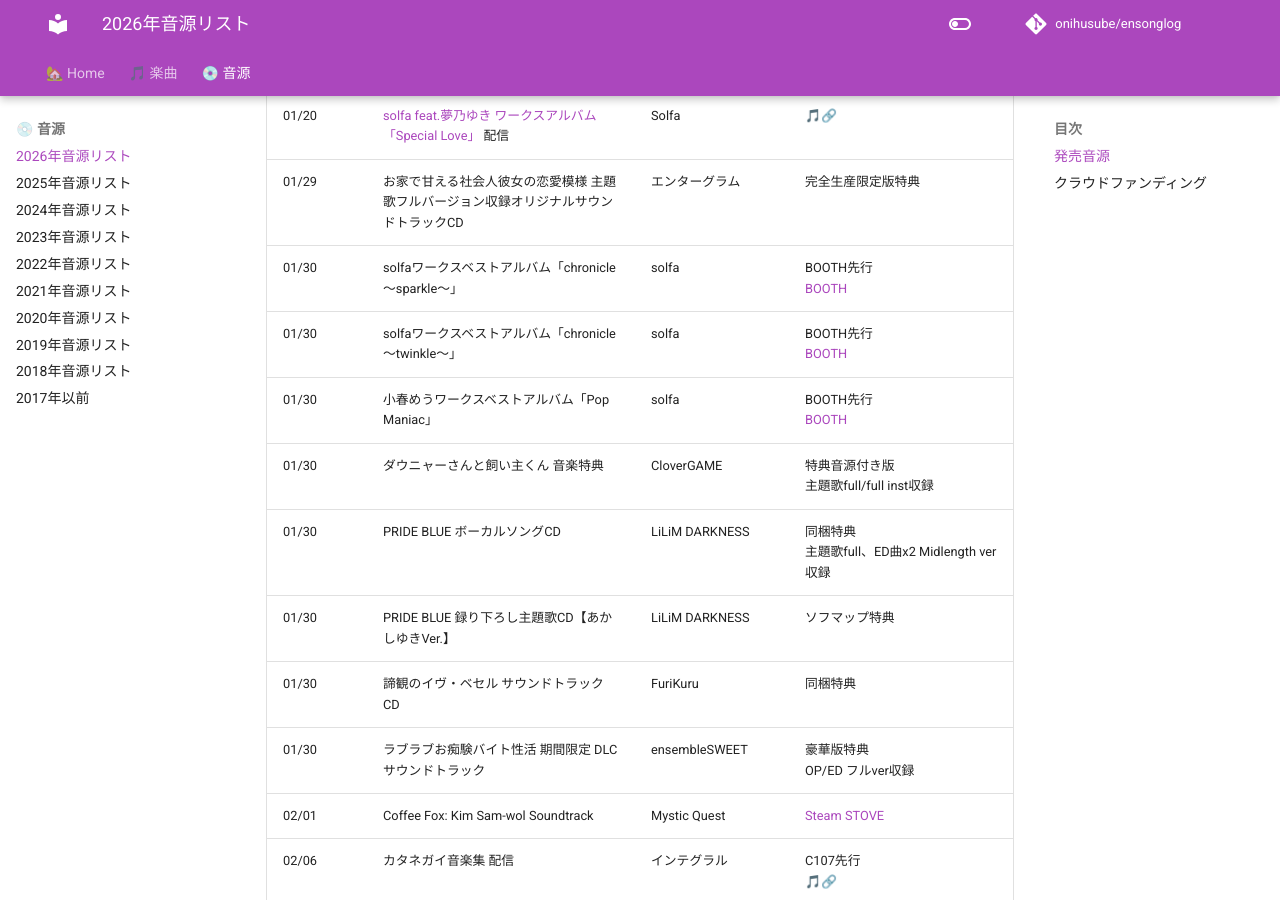
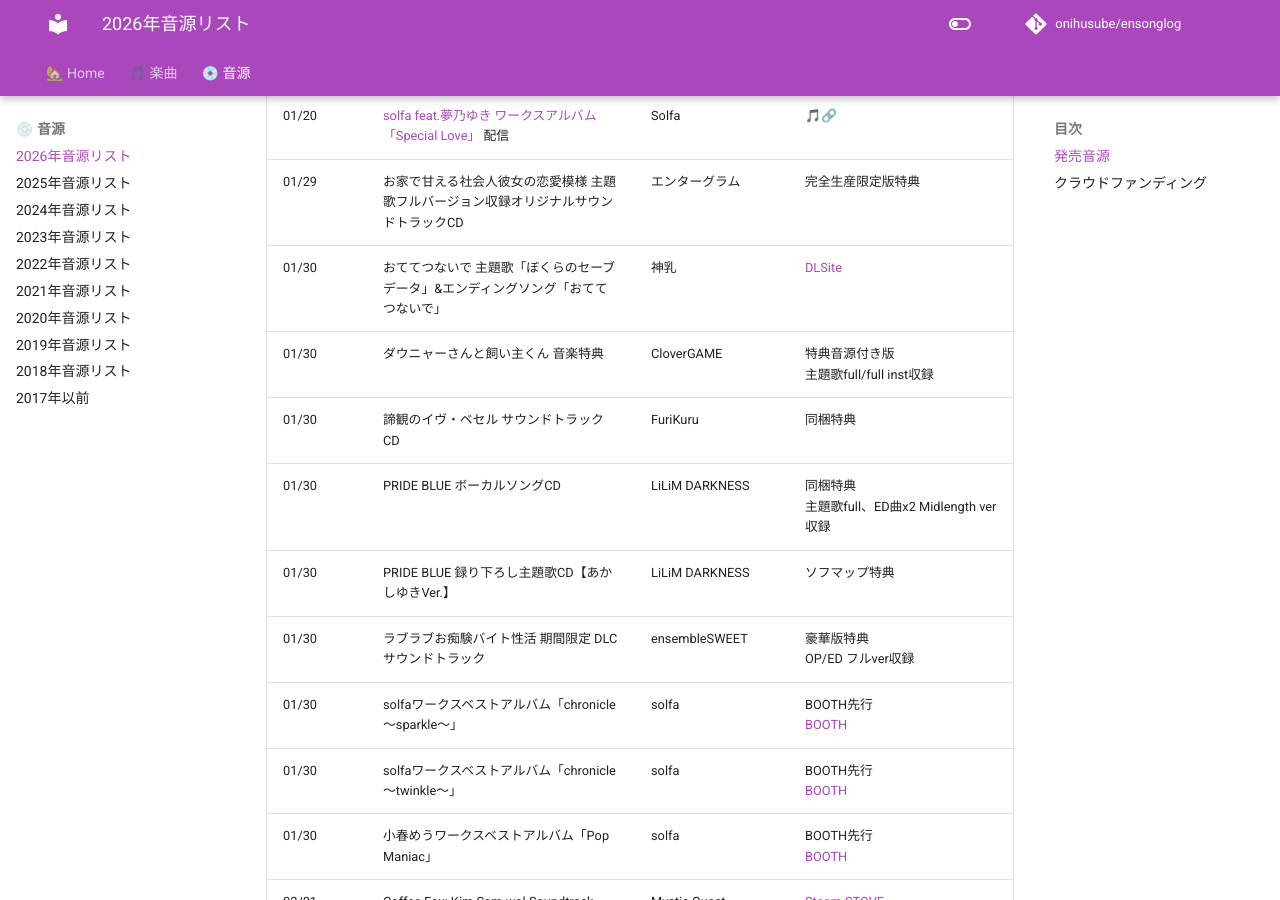
Before and after one commit to onihusube/ensonglog, an MkDocs documentation site: the page built from docs/2026/音源.md, in a window 1280 px wide and 900 px high, scrolled down 602 px. Built offline with MkDocs 1.6.1 and Material for MkDocs 9.7.7, drawn with Linux system fonts in a browser that asks for light colours; comment, search, counter and statistics services are not loaded.

Commit message:
おててつないで 追加

```diff
--- a/docs/2026/音源.md
+++ b/docs/2026/音源.md
@@ -16,14 +16,15 @@ search:
 | 01/19 | 终曲。 Soundtrack | AozoraSoftware | [Steam](https://store.steampowered.com/app/4324170/_Soundtrack/) |
 | 01/20 | [solfa feat.夢乃ゆき ワークスアルバム「Special Love」](../2024/音源個別/Special%20Love.md) 配信 | Solfa | [🎵🔗](https://linkco.re/S9yMNSE7) |
 | 01/29 | お家で甘える社会人彼女の恋愛模様 主題歌フルバージョン収録オリジナルサウンドトラックCD | エンターグラム | 完全生産限定版特典 |
+| 01/30 | おててつないで 主題歌「ぼくらのセーブデータ」&エンディングソング「おててつないで」 | 神乳 | [DLSite](https://www.dlsite.com/home/work/=/product_id/RJ01557332.html) |
+| 01/30 | ダウニャーさんと飼い主くん 音楽特典 | CloverGAME | 特典音源付き版 </br> 主題歌full/full inst収録 |
+| 01/30 | 諦観のイヴ・ベセル サウンドトラックCD | FuriKuru | 同梱特典 |
+| 01/30 | PRIDE BLUE ボーカルソングCD | LiLiM DARKNESS | 同梱特典 </br> 主題歌full、ED曲x2 Midlength ver 収録 |
+| 01/30 | PRIDE BLUE 録り下ろし主題歌CD【あかしゆきVer.】 | LiLiM DARKNESS | ソフマップ特典 |
+| 01/30 | ラブラブお痴験バイト性活 期間限定 DLCサウンドトラック | ensembleSWEET | 豪華版特典 </br> OP/ED フルver収録 |
 | 01/30 | solfaワークスベストアルバム「chronicle ～sparkle～」 | solfa | BOOTH先行 </br> [BOOTH](https://madaranosora.booth.pm/items/7792084) |
 | 01/30 | solfaワークスベストアルバム「chronicle ～twinkle～」 | solfa | BOOTH先行 </br> [BOOTH](https://madaranosora.booth.pm/items/7793710) |
 | 01/30 | 小春めうワークスベストアルバム「Pop Maniac」 | solfa | BOOTH先行 </br> [BOOTH](https://madaranosora.booth.pm/items/7793866) |
-| 01/30 | ダウニャーさんと飼い主くん 音楽特典 | CloverGAME | 特典音源付き版 </br> 主題歌full/full inst収録 |
-| 01/30 | PRIDE BLUE ボーカルソングCD | LiLiM DARKNESS | 同梱特典 </br> 主題歌full、ED曲x2 Midlength ver 収録 |
-| 01/30 | PRIDE BLUE 録り下ろし主題歌CD【あかしゆきVer.】 | LiLiM DARKNESS | ソフマップ特典 |
-| 01/30 | 諦観のイヴ・ベセル サウンドトラックCD | FuriKuru | 同梱特典 |
-| 01/30 | ラブラブお痴験バイト性活 期間限定 DLCサウンドトラック | ensembleSWEET | 豪華版特典 </br> OP/ED フルver収録 |
 | 02/01 | Coffee Fox: Kim Sam-wol Soundtrack | Mystic Quest | [Steam](https://store.steampowered.com/app/4334370/Coffee_Fox_Kim_Samwol_Soundtrack/) [STOVE](https://store.onstove.com/ko/games/103883) |
 | 02/06 | カタネガイ音楽集 配信 | インテグラル | C107先行 </br> [🎵🔗](https://linkco.re/fR614Ts4?lang=ja) |
 | 02/06 | その許嫁は初恋を知らない もっと許嫁パック | その恋、保留につき、製作応援員会 | ED「初恋ラブレター」音源収録 </br> [BOOTH](https://sonokoi.booth.pm/items/7879712) |
```
Also changed, not shown: docs/2026/楽曲.md (+3 -1 lines).
